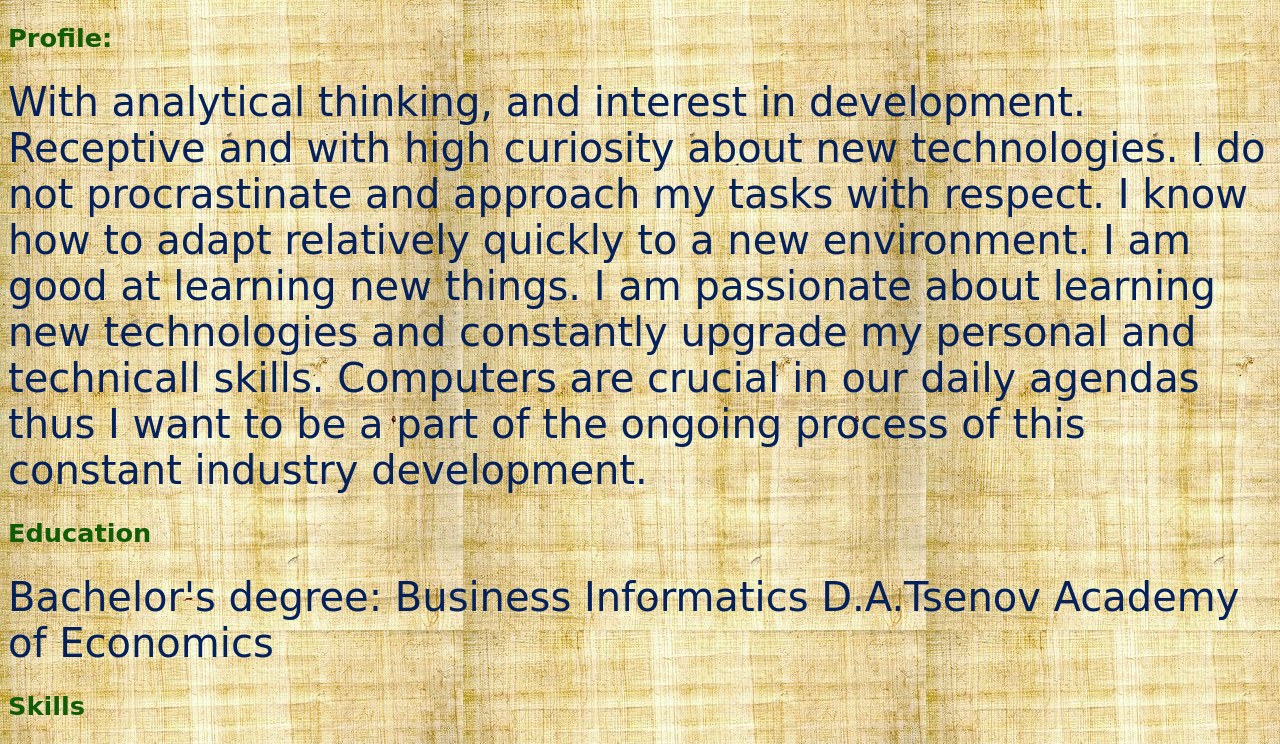
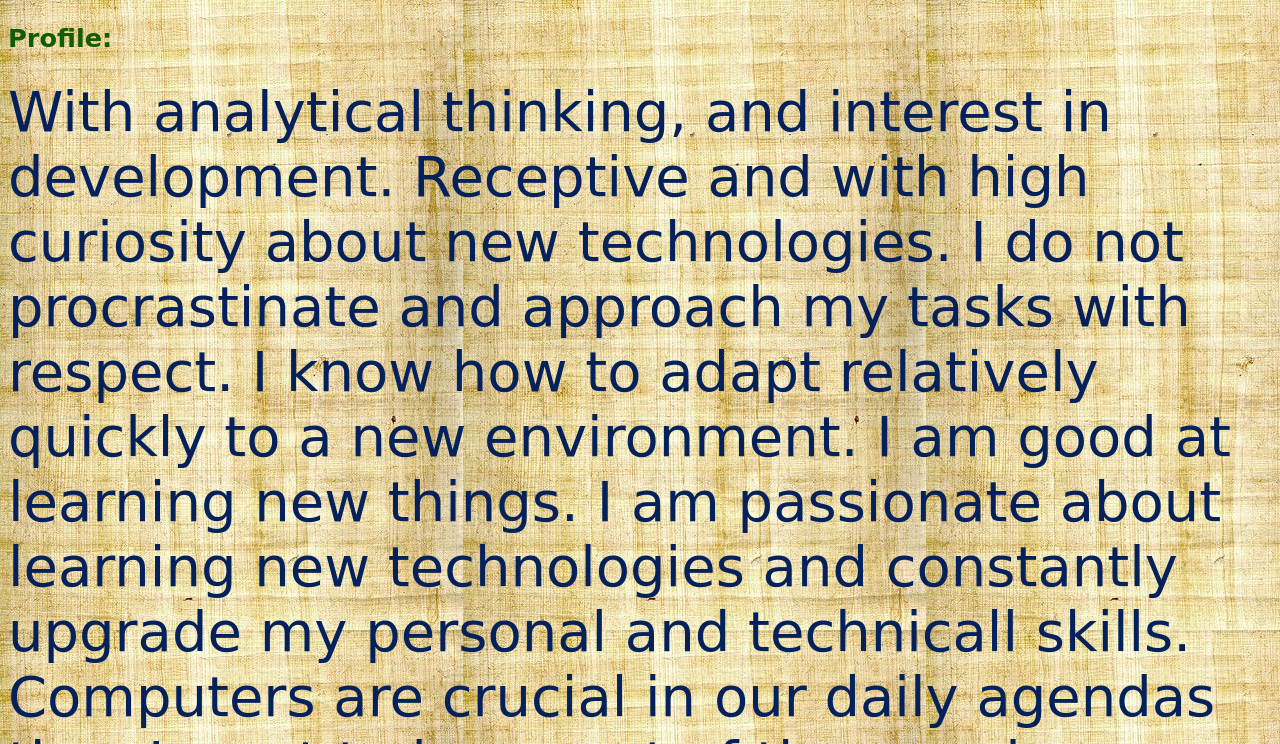
Before and after one commit to DeniDenev35/denidenevCV, a plain HTML site: page denidenev35.html in a window 1280 px wide. Shown: the part 650-1394 px from the top of the page. Drawn offline with Linux system fonts and the light colour scheme.

Commit message:
Update denidenev35.html

```diff
--- a/denidenev35.html
+++ b/denidenev35.html
@@ -97,7 +97,7 @@
 <style>
     p1 {color: rgb(4, 33, 92) }
     p1 {font-family:cursive;}
-    p1 { font-size: 250%;}
+    p1 { font-size: 350%;}
 </style>
 
 <h3>Education</h3>
```
